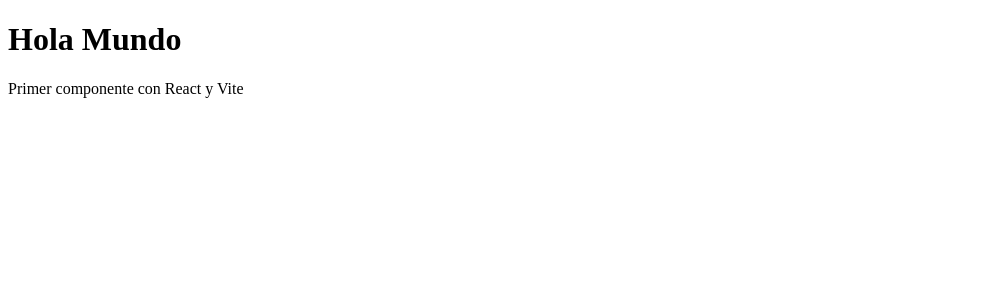
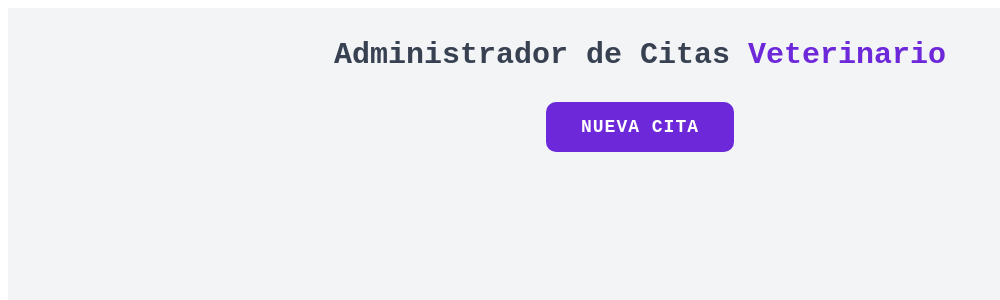
Before and after one commit to Angelosea1/citasReactJS, a React (Vite) app: page / in a window 1280 px wide. Shown: the top 300 px of the page, without its empty margins (0-1000 px from the left). Built offline with nearby package versions, Linux system fonts and the light colour scheme.

Commit message:
Header and button structure. Create modal Formulario

```diff
--- a/src/App.jsx
+++ b/src/App.jsx
@@ -1,12 +1,32 @@
+import { useState } from 'react';
+import Formulario from './components/Formulario';
+import './css/main.css';
+
 function App() {
-
+  // modalVisible - false al dar click sea true
+  const [modalVisible, setModalVisible] = useState(false);
 
   return (
-    <>
-      <h1>Hola Mundo</h1>
-      <p>Primer componente con React y Vite</p>
+    <main className="container">
+      <h1 className='titulo'>
+        Administrador de Citas <span className='titulo-bold'>Veterinario</span>
+      </h1>
+      <button
+        className='btn-nueva-cita'
+        onClick={() => { setModalVisible(true) }}
+      >
+        <span className='btn-texto-nueva-cita'>Nueva Cita</span>
+      </button>
 
-    </>
+      {modalVisible && (
+        <div className='modal-overlay' role='dialog' aria-modal="true">
+          <div className='modal-content'>
+            <Formulario />
+          </div>
+        </div>
+      )}
+
+    </main>
   )
 }
 
--- /dev/null
+++ b/src/components/Formulario.jsx
@@ -0,0 +1,10 @@
+// Formulario
+import { useState, useEffect } from "react";
+
+const Formulario = () => {
+    return (
+        <h1>Hola mundo</h1>
+    )
+}
+
+export default Formulario
--- /dev/null
+++ b/src/css/main.css
@@ -0,0 +1,108 @@
+.container {
+    background-color: #F3F4F6;
+    min-height: 100vh;
+    padding: 20px;
+    box-sizing: border-box;
+    font-family: 'Courier New', Courier, monospace;
+}
+
+.title,
+.titulo {
+    text-align: center;
+    font-size: 30px;
+    color: #374151;
+    font-weight: 600;
+    margin: 10px 0
+}
+
+.titleBold,
+.titulo-bold {
+    font-weight: 900;
+    color: #6D28D9;
+}
+
+.btnNuevaCita,
+.btn-nueva-cita {
+    display: block;
+    background-color: #6D28D9;
+    padding: 15px 35px;
+    margin-top: 30px;
+    margin-left: auto;
+    margin-right: auto;
+    border-radius: 10px;
+    border: none;
+    cursor: pointer;
+    max-width: 500px;
+    color: #FFF;
+    font-size: 18px;
+    font-weight: 900;
+    font-family: inherit;
+    text-align: center;
+    text-transform: uppercase;
+    letter-spacing: 1px;
+    transition: background-color 0.2s ease, transform 0.1s ease;
+}
+
+.btnNuevaCita:hover,
+.btn-nueva-cita:hover {
+    background-color: #5B21B6;
+}
+
+.btnNuevaCita:active,
+.btn-nueva-cita:active {
+    background-color: #4C1D95;
+    transform: scale(0.98);
+}
+
+.btnTextoNuevaCita,
+.btn-texto-nueva-cita {
+    text-align: center;
+    color: #FFF;
+    font-size: 18px;
+    font-weight: 900;
+    text-transform: uppercase;
+    letter-spacing: 1px;
+}
+
+.noPacientes {
+    margin-top: 40px;
+    text-align: center;
+    font-size: 24px;
+    font-weight: 600;
+    color: #4B5563;
+}
+
+.listado {
+    margin-top: 50px;
+    max-width: 600px;
+    display: flex;
+    flex-direction: column;
+    gap: 15px;
+}
+
+.modalOverlay,
+.modal-overlay {
+    position: fixed;
+    top: 0;
+    left: 0;
+    right: 0;
+    bottom: 0;
+    background-color: rgb(0 0 0 / 0.5);
+    display: flex;
+    justify-content: center;
+    align-items: center;
+    z-index: 1000;
+    padding: 20px;
+}
+
+.modalContent,
+.modal-content {
+    background-color: #FFF;
+    border-radius: 10px;
+    padding: 25px;
+    width: 100%;
+    max-width: 650px;
+    max-height: 90vh;
+    overflow-y: auto;
+    box-shadow: 0px 20px 25px -5px rgb(0 0 0 /0.1), 0 10px 10px -5px rgb(0 0 0 / 0.04);
+}
```
